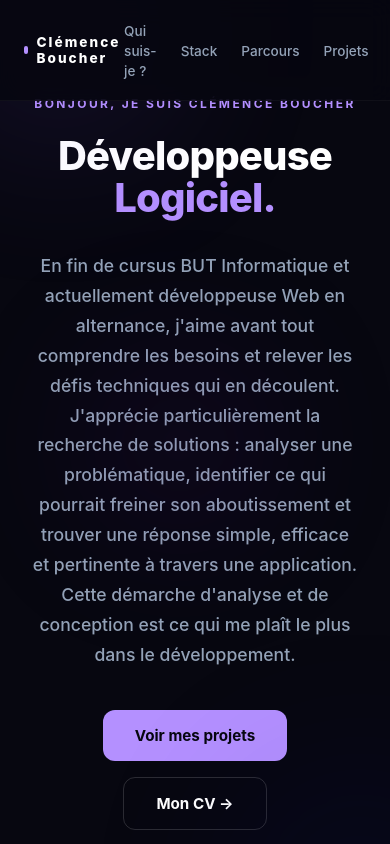
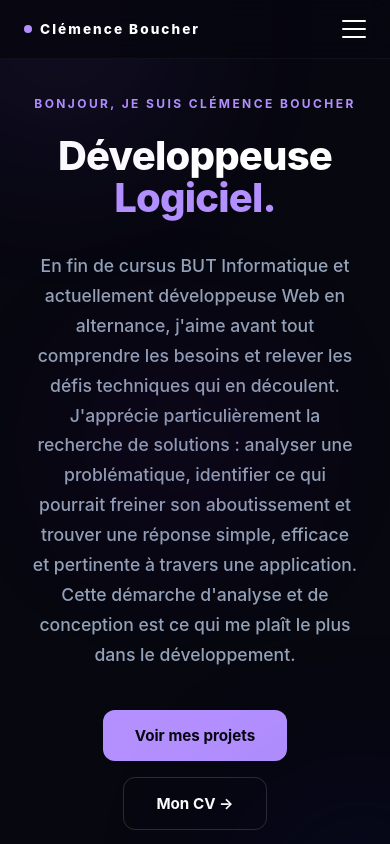
Before and after one commit to Clemence-Br/PortFolio, a Vue app in the folder portfolio/: page / in a window 390 px wide. Shown: the top 844 px of the page. Built offline with nearby package versions, Linux system fonts and the light colour scheme.

Commit message:
feat: update header to include a burger button for mobile

```diff
--- a/portfolio/src/components/Header.vue
+++ b/portfolio/src/components/Header.vue
@@ -1,3 +1,24 @@
+<script setup lang="ts">
+import { ref } from "vue";
+
+const isMenuOpen = ref(false);
+
+const toggleMenu = () => {
+  isMenuOpen.value = !isMenuOpen.value;
+
+  if (isMenuOpen.value) {
+    document.body.style.overflow = "hidden";
+  } else {
+    document.body.style.overflow = "";
+  }
+};
+
+const closeMenu = () => {
+  isMenuOpen.value = false;
+  document.body.style.overflow = "";
+};
+</script>
+
 <template>
   <header class="header">
     <nav class="nav">
@@ -5,12 +26,41 @@
         <span class="logo-dot"></span>
         Clémence Boucher
       </div>
-      <ul class="nav-links">
-        <li><a href="#about" class="nav-link-item">Qui suis-je ?</a></li>
-        <li><a href="#stack" class="nav-link-item">Stack</a></li>
-        <li><a href="#experience" class="nav-link-item">Parcours</a></li>
-        <li><a href="#projects" class="nav-link-item">Projets</a></li>
-      </ul>
+
+      <!-- Burger button only visible for mobile -->
+      <button
+        class="burger-btn"
+        @click="toggleMenu"
+        :class="{ 'is-active': isMenuOpen }"
+        aria-label="Menu"
+      >
+        <span class="burger-line"></span>
+        <span class="burger-line"></span>
+        <span class="burger-line"></span>
+      </button>
+
+      <div class="nav-content" :class="{ 'is-open': isMenuOpen }">
+        <ul class="nav-links">
+          <li>
+            <a href="#about" class="nav-link-item" @click="closeMenu"
+              >Qui suis-je ?</a
+            >
+          </li>
+          <li>
+            <a href="#stack" class="nav-link-item" @click="closeMenu">Stack</a>
+          </li>
+          <li>
+            <a href="#experience" class="nav-link-item" @click="closeMenu"
+              >Parcours</a
+            >
+          </li>
+          <li>
+            <a href="#projects" class="nav-link-item" @click="closeMenu"
+              >Projets</a
+            >
+          </li>
+        </ul>
+      </div>
     </nav>
   </header>
 </template>
@@ -23,23 +73,18 @@
   width: 100%;
   background-color: rgba(7, 7, 16, 0.85);
   backdrop-filter: blur(12px);
+  -webkit-backdrop-filter: blur(12px);
   border-bottom: 1px solid rgba(255, 255, 255, 0.04);
   z-index: 100;
 }
 
 .nav {
-  max-width: var(--max-width);
+  max-width: var(--max-width, 1200px);
   margin: 0 auto;
   padding: 1.25rem 1.5rem;
   display: flex;
   justify-content: space-between;
   align-items: center;
-}
-
-@media (min-width: 768px) {
-  .nav {
-    padding: 1.5rem 3rem;
-  }
 }
 
 .logo {
@@ -50,37 +95,124 @@
   align-items: center;
   gap: 0.5rem;
   color: #ffffff;
+  z-index: 101;
 }
 
 .logo-dot {
   width: 8px;
   height: 8px;
-  border-radius: 9999px;
+  border-radius: 50%;
   background-color: var(--primary-color);
   display: inline-block;
 }
 
+/* Burger button for mobile */
+.burger-btn {
+  display: flex;
+  flex-direction: column;
+  justify-content: space-between;
+  width: 24px;
+  height: 18px;
+  background: transparent;
+  border: none;
+  cursor: pointer;
+  z-index: 101;
+}
+
+.burger-line {
+  display: block;
+  width: 100%;
+  height: 2px;
+  background-color: #ffffff;
+  border-radius: 2px;
+  transition:
+    transform 0.3s ease,
+    opacity 0.3s ease;
+}
+
+.burger-btn.is-active .burger-line:nth-child(1) {
+  transform: translateY(8px) rotate(45deg);
+  background-color: var(--primary-color);
+}
+.burger-btn.is-active .burger-line:nth-child(2) {
+  opacity: 0;
+}
+.burger-btn.is-active .burger-line:nth-child(3) {
+  transform: translateY(-8px) rotate(-45deg);
+  background-color: var(--primary-color);
+}
+
+.nav-content {
+  position: fixed;
+  top: 0;
+  left: 0;
+  width: 100%;
+  height: 100vh;
+  background-color: rgba(7, 7, 16, 0.98);
+  backdrop-filter: blur(15px);
+  display: flex;
+  justify-content: center;
+  align-items: center;
+
+  transform: translateY(-100%);
+  opacity: 0;
+  transition:
+    transform 0.4s cubic-bezier(0.16, 1, 0.3, 1),
+    opacity 0.4s ease;
+}
+
+.nav-content.is-open {
+  transform: translateY(0);
+  opacity: 1;
+}
+
 .nav-links {
   display: flex;
+  flex-direction: column;
   list-style: none;
   align-items: center;
-  gap: 1.5rem;
-}
-
-@media (min-width: 768px) {
-  .nav-links {
-    gap: 2.5rem;
-  }
+  gap: 2.5rem;
 }
 
 .nav-link-item {
-  font-size: 0.85rem;
-  font-weight: 500;
+  font-size: 1.5rem;
+  font-weight: 600;
   color: var(--text-muted);
   transition: color 0.3s ease;
 }
 
-.nav-link-item:hover {
+.nav-link-item:hover,
+.nav-link-item:active {
   color: #ffffff;
 }
+
+@media (min-width: 768px) {
+  .nav {
+    padding: 1.5rem 3rem;
+  }
+
+  .burger-btn {
+    display: none;
+  }
+
+  .nav-content {
+    position: static;
+    height: auto;
+    width: auto;
+    background-color: transparent;
+    transform: none;
+    opacity: 1;
+    backdrop-filter: none;
+  }
+
+  .nav-links {
+    flex-direction: row;
+    gap: 2.5rem;
+  }
+
+  .nav-link-item {
+    font-size: 0.85rem;
+    font-weight: 500;
+  }
+}
 </style>
```
